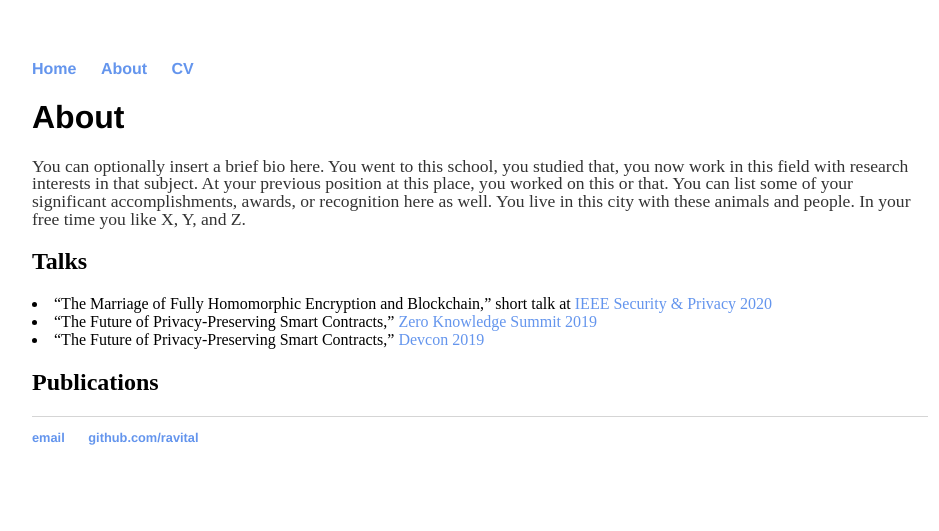
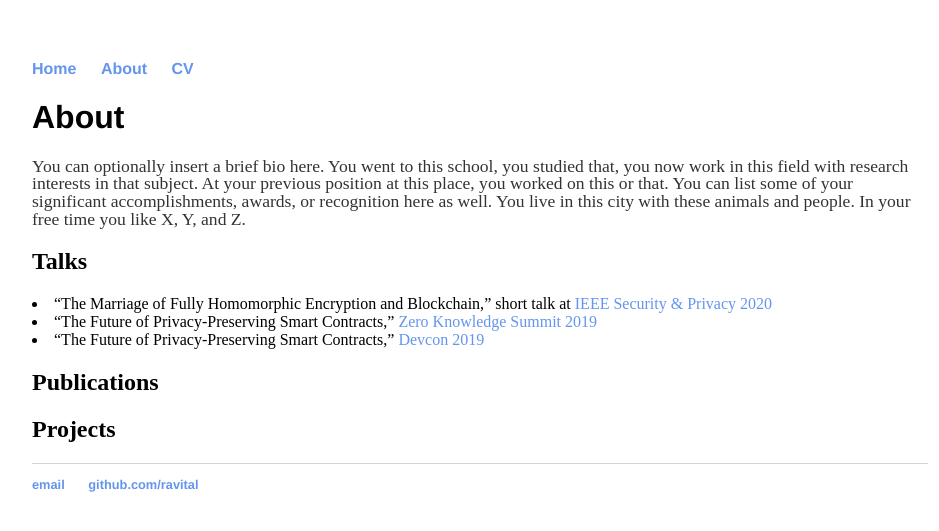
Before and after one commit to ravital/ravital.github.io, a Jekyll site: the page built from about/index.html, in a window 1280 px wide. Shown: the top 531 px of the page, without its empty margins (160-1099 px from the left). Built offline with Jekyll 4.4.1, drawn with Linux system fonts in a browser that asks for light colours.

Commit message:
Update index.html

```diff
--- a/about/index.html
+++ b/about/index.html
@@ -14,4 +14,6 @@ title: About Ravital Solomon
 
 			<h2>Publications</h2>
 
+			<h2>Projects</h2>
+
 		</div>
```
